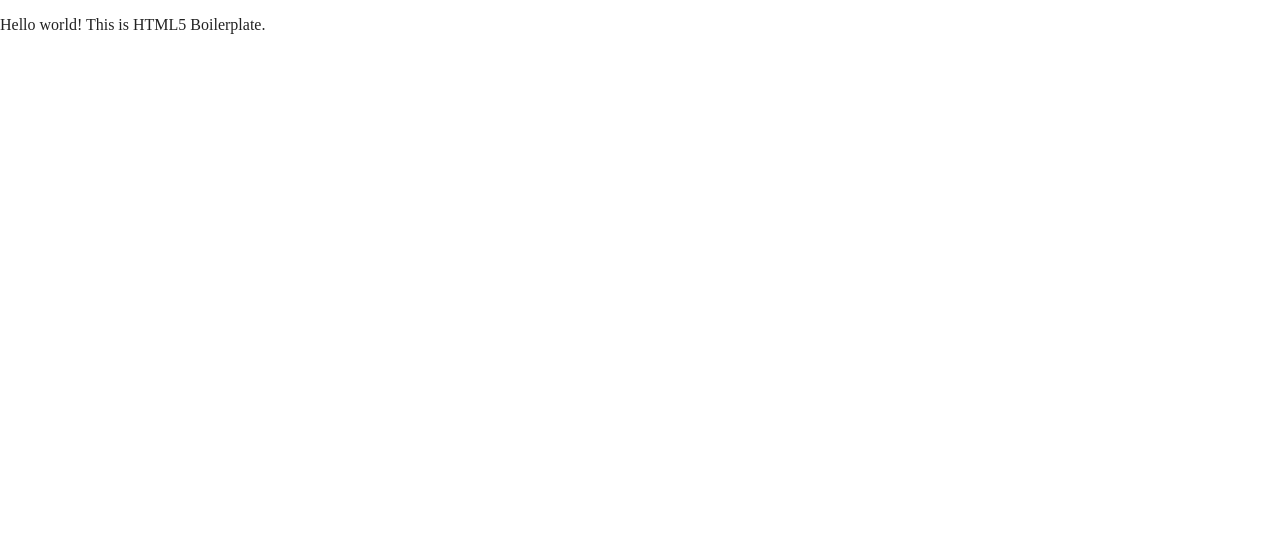
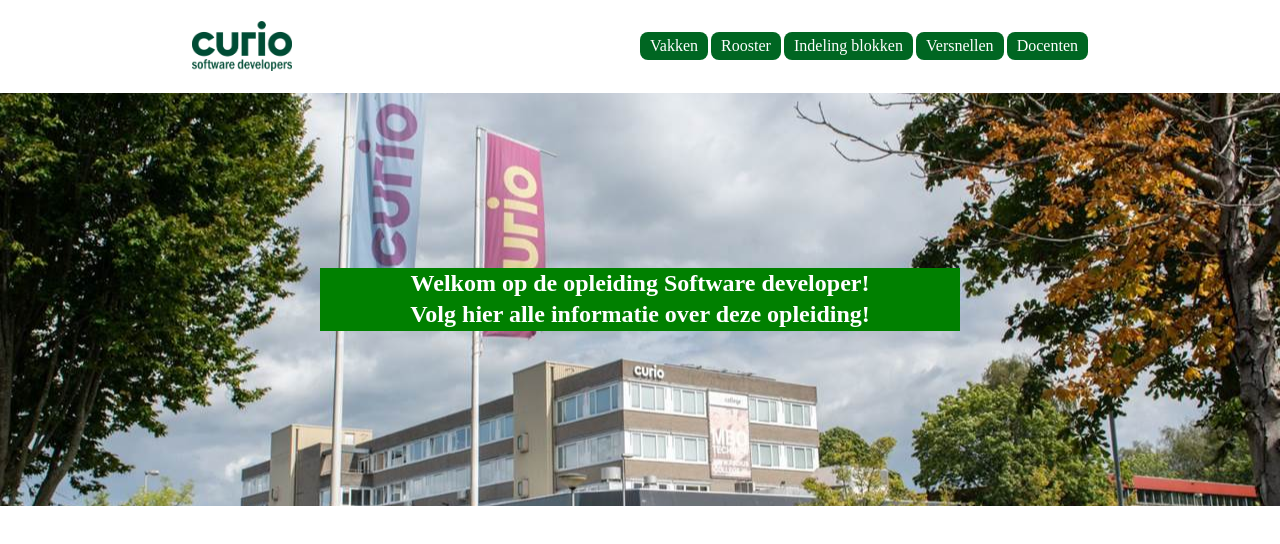
Before and after one commit to YassineChadili/C1-Opendag-site, a website built with Parcel: page index.html in a window 1280 px wide. Built offline with nearby package versions, Linux system fonts and the light colour scheme.

Commit message:
De header en de banner gemaakt

```diff
--- a/css/main.css
+++ b/css/main.css
@@ -85,7 +85,80 @@
 
 /* ==========================================================================
    Author's custom styles
+
    ========================================================================== */
+   *{
+    margin: 0;
+    padding: 0;
+  }
+  body{
+    background-color: #ffffff;
+  }
+  .wrapper{
+    width: 70%;
+    margin: 0 auto;
+  }
+
+/* =============================header=============================================*/
+
+ header{
+}
+
+  .navbar .wrapper{
+    display: flex;
+    justify-content: space-between;
+    align-items: center;
+  }
+
+  .navbar nav{
+    display: flex;
+    justify-content: space-between;
+    width: 50%;
+  }
+
+  .navbar a:hover{
+    color:  #ffff;
+    border: 2px solid #006622;
+  }
+
+  nav a{
+     padding: 5px 10px;
+     background:  #006622;
+     border-radius: 8px;
+     text-decoration: none;
+     color: #fff;
+  }
+
+
+  .banner{
+    display: flex;
+    justify-content: space-around;
+    align-items: center;
+    background: url("../img/school.jpg") no-repeat fixed center;
+    background-size: cover;
+    background-repeat: no-repeat;
+  }
+
+  .banner-text{
+    display: flex;
+    flex-direction: column;
+    text-align: center;
+    background-color: rgba(0,128,0,1);
+    color: white;
+    width: 50%;
+    margin: 175px 0;
+  }
+
+  .banner-text h2{
+    display: inline;
+    margin: 2px;
+  }
+
+
+
+
+
+
 
 /* ==========================================================================
    Helper classes
--- a/index.html
+++ b/index.html
@@ -23,9 +23,83 @@
   </head>
 
   <body>
+    <header>
+     <div class="navbar">
+      <div class="wrapper">
+        <h1><img src="img/logo-extra-small.png" alt="Curio Codes" width="100"></h1>
+        <nav>
+          <a href="">Vakken</a>
+          <a href="">Rooster</a>
+          <a href="">Indeling blokken</a>
+          <a href="">Versnellen</a>
+          <a href="">Docenten</a>
+        </nav>
+      </div>
+    </div>
+    <div class="banner">
+      <div class="banner-text">
+        <h2>Welkom op de opleiding Software developer!</h2>
+        <h2>Volg hier alle informatie over deze opleiding!</h2>
+      </div>
+    </header>
 
-  <!-- Add your site or application content here -->
-  <p>Hello world! This is HTML5 Boilerplate.</p>
+
+
+
+
+
+
+
+
+
+
+
+
+
+
+
+
+
+
+
+
+
+
+
+
+
+
+
+
+
+
+
+
+
+
+
+
+
+
+
+
+
+
+
+
+
+
+
+
+
+
+
+
+
+
+
+
+
     <script src="js/vendor/modernizr-3.11.2.min.js"></script>
     <script src="js/plugins.js"></script>
     <script src="js/main.js"></script>
```
Also changed, not shown: img/logo-extra-small.png (added), img/school.jpg (added). Lines whose indentation alone changed are shown as unchanged.
